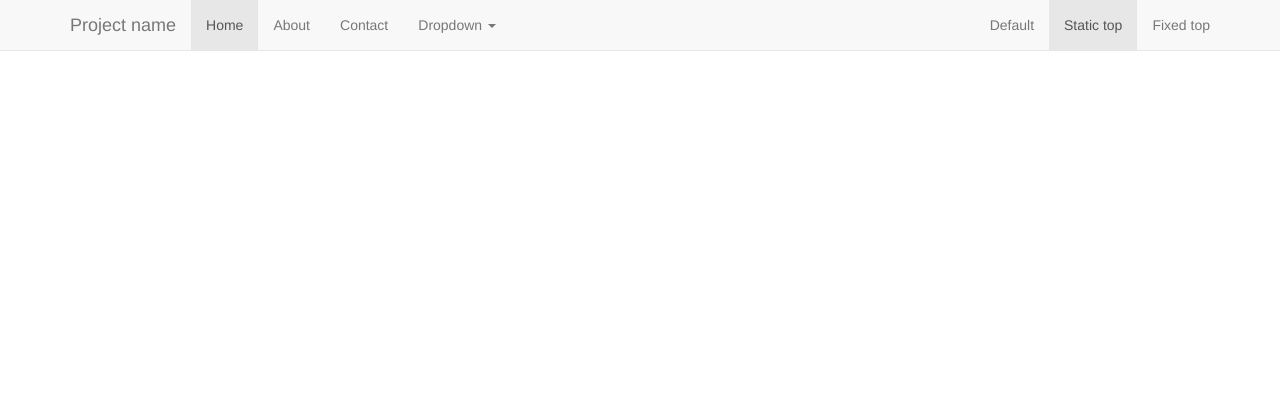
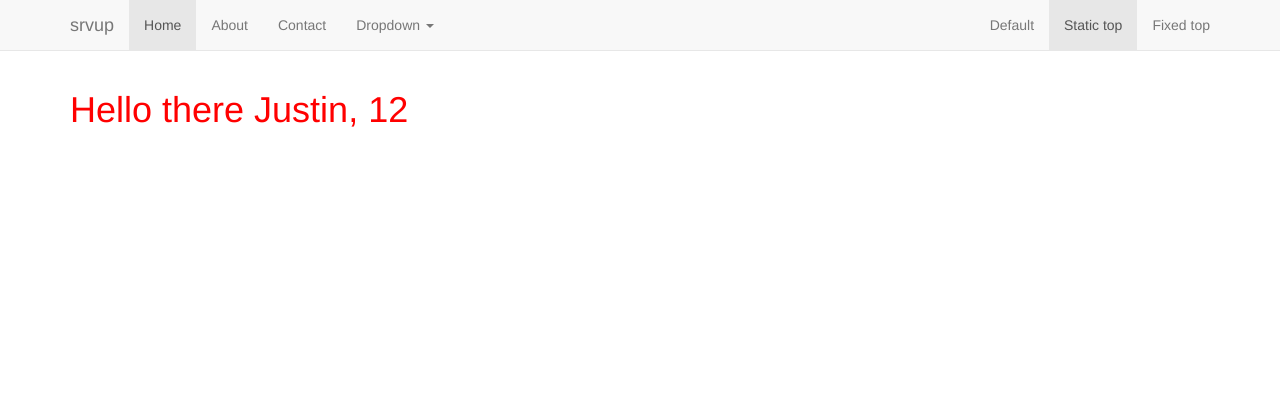
Before and after one commit to codingforentrepreneurs/srvup-membership, a Django app: page / in a window 1280 px wide. Shown: the top 420 px of the page. Run offline with Django 3.2, Linux system fonts and the light colour scheme; some libraries are stand-ins or nearby versions.

Commit message:
5 - Django Templates

```diff
--- a/src/srvup/views.py
+++ b/src/srvup/views.py
@@ -5,5 +5,7 @@ def home(request):
 	name = "Justin"
 	context = {
 		"the_name": name,
+		"number": 12,
 	}
-	return render(request, "base.html", context)
+	return render(request, "home.html", context)
+	#return render_to_response("home.html", context, context_instance=RequestContext(request))
--- a/src/templates/base.html
+++ b/src/templates/base.html
@@ -9,7 +9,8 @@
     <meta name="author" content="">
     <link rel="icon" href="../../favicon.ico">
 
-    <title>Static Top Navbar Example for Bootstrap</title>
+
+    <title>{% block title %}{% endblock %}srvup Project</title>
 
     <!-- Bootstrap core CSS -->
     <!-- <link href="../../dist/css/bootstrap.min.css" rel="stylesheet"> -->
@@ -25,66 +26,22 @@
 	.navbar-static-top {
 	  margin-bottom: 19px;
 	}
+	{% block style %}
+
+	{% endblock %}
 	</style>
+	{% include 'extra_head_info.html' %}
 
-    <!-- Just for debugging purposes. Don't actually copy these 2 lines! -->
-    <!--[if lt IE 9]><script src="../../assets/js/ie8-responsive-file-warning.js"></script><![endif]
-    <script src="http://getbootstrap.com/assets/js/ie-emulation-modes-warning.js"></script>
-
-
-	<script src="{% static 'js/ie-emulation-modes-warning.js' %}" ></script> -->
-
-
-    <!-- HTML5 shim and Respond.js for IE8 support of HTML5 elements and media queries -->
-    <!--[if lt IE 9]>
-      <script src="https://oss.maxcdn.com/html5shiv/3.7.2/html5shiv.min.js"></script>
-      <script src="https://oss.maxcdn.com/respond/1.4.2/respond.min.js"></script>
-    <![endif]-->
   </head>
 
   <body>
 
-    <!-- Static navbar -->
-    <nav class="navbar navbar-default navbar-static-top">
-      <div class="container">
-        <div class="navbar-header">
-          <button type="button" class="navbar-toggle collapsed" data-toggle="collapse" data-target="#navbar" aria-expanded="false" aria-controls="navbar">
-            <span class="sr-only">Toggle navigation</span>
-            <span class="icon-bar"></span>
-            <span class="icon-bar"></span>
-            <span class="icon-bar"></span>
-          </button>
-          <a class="navbar-brand" href="#">Project name</a>
-        </div>
-        <div id="navbar" class="navbar-collapse collapse">
-          <ul class="nav navbar-nav">
-            <li class="active"><a href="#">Home</a></li>
-            <li><a href="#about">About</a></li>
-            <li><a href="#contact">Contact</a></li>
-            <li class="dropdown">
-              <a href="#" class="dropdown-toggle" data-toggle="dropdown" role="button" aria-expanded="false">Dropdown <span class="caret"></span></a>
-              <ul class="dropdown-menu" role="menu">
-                <li><a href="#">Action</a></li>
-                <li><a href="#">Another action</a></li>
-                <li><a href="#">Something else here</a></li>
-                <li class="divider"></li>
-                <li class="dropdown-header">Nav header</li>
-                <li><a href="#">Separated link</a></li>
-                <li><a href="#">One more separated link</a></li>
-              </ul>
-            </li>
-          </ul>
-          <ul class="nav navbar-nav navbar-right">
-            <li><a href="../navbar/">Default</a></li>
-            <li class="active"><a href="./">Static top <span class="sr-only">(current)</span></a></li>
-            <li><a href="../navbar-fixed-top/">Fixed top</a></li>
-          </ul>
-        </div><!--/.nav-collapse -->
-      </div>
-    </nav>
+  {% include 'navbar.html' %}
 
 
     <div class="container">
+    	{% block content %}
+    	{% endblock %}
 
       <!-- Main component for a primary marketing message or call to action
       <div class="jumbotron">
@@ -98,16 +55,8 @@
 
     </div> <!-- /container -->
 
+    {% include 'javascript.html' %}
 
-    <!-- Bootstrap core JavaScript
-    ================================================== -->
-    <!-- Placed at the end of the document so the pages load faster -->
-    <script src="https://ajax.googleapis.com/ajax/libs/jquery/1.11.1/jquery.min.js"></script>
-    <!-- <script src="../../dist/js/bootstrap.min.js"></script>
-     Latest compiled and minified JavaScript -->
-	<script src="https://maxcdn.bootstrapcdn.com/bootstrap/3.3.1/js/bootstrap.min.js"></script>
-    <!-- IE10 viewport hack for Surface/desktop Windows 8 bug -->
-    <script src="{% static 'js/ie10-viewport-bug-workaround.js' %}"></script>
 
   </body>
 </html>
--- /dev/null
+++ b/src/templates/extra_head_info.html
@@ -0,0 +1,14 @@
+{% load staticfiles %}
+<!-- Just for debugging purposes. Don't actually copy these 2 lines! -->
+<!--[if lt IE 9]><script src="../../assets/js/ie8-responsive-file-warning.js"></script><![endif]
+<script src="http://getbootstrap.com/assets/js/ie-emulation-modes-warning.js"></script>
+
+
+<script src="{% static 'js/ie-emulation-modes-warning.js' %}" ></script> -->
+
+
+<!-- HTML5 shim and Respond.js for IE8 support of HTML5 elements and media queries -->
+<!--[if lt IE 9]>
+  <script src="https://oss.maxcdn.com/html5shiv/3.7.2/html5shiv.min.js"></script>
+  <script src="https://oss.maxcdn.com/respond/1.4.2/respond.min.js"></script>
+<![endif]-->
--- /dev/null
+++ b/src/templates/home.html
@@ -0,0 +1,18 @@
+{% extends "base.html" %}
+
+{% block title %}Welcome | {% endblock %}
+
+<style>
+{% block style %}
+h1 {
+	color: red;
+}
+{% endblock %}
+</style>
+
+
+{% block content %}
+
+<h1>Hello there {{ the_name }}, {{ number }}</h1>
+
+{% endblock %}
--- /dev/null
+++ b/src/templates/javascript.html
@@ -0,0 +1,10 @@
+{% load staticfiles %}
+<!-- Bootstrap core JavaScript
+================================================== -->
+<!-- Placed at the end of the document so the pages load faster -->
+<script src="https://ajax.googleapis.com/ajax/libs/jquery/1.11.1/jquery.min.js"></script>
+<!-- <script src="../../dist/js/bootstrap.min.js"></script>
+ Latest compiled and minified JavaScript -->
+<script src="https://maxcdn.bootstrapcdn.com/bootstrap/3.3.1/js/bootstrap.min.js"></script>
+<!-- IE10 viewport hack for Surface/desktop Windows 8 bug -->
+<script src="{% static 'js/ie10-viewport-bug-workaround.js' %}"></script>
--- /dev/null
+++ b/src/templates/navbar.html
@@ -0,0 +1,39 @@
+
+    <!-- Static navbar -->
+    <nav class="navbar navbar-default navbar-static-top">
+      <div class="container">
+        <div class="navbar-header">
+          <button type="button" class="navbar-toggle collapsed" data-toggle="collapse" data-target="#navbar" aria-expanded="false" aria-controls="navbar">
+            <span class="sr-only">Toggle navigation</span>
+            <span class="icon-bar"></span>
+            <span class="icon-bar"></span>
+            <span class="icon-bar"></span>
+          </button>
+          <a class="navbar-brand" href="#">srvup</a>
+        </div>
+        <div id="navbar" class="navbar-collapse collapse">
+          <ul class="nav navbar-nav">
+            <li class="active"><a href="#">Home</a></li>
+            <li><a href="#about">About</a></li>
+            <li><a href="#contact">Contact</a></li>
+            <li class="dropdown">
+              <a href="#" class="dropdown-toggle" data-toggle="dropdown" role="button" aria-expanded="false">Dropdown <span class="caret"></span></a>
+              <ul class="dropdown-menu" role="menu">
+                <li><a href="#">Action</a></li>
+                <li><a href="#">Another action</a></li>
+                <li><a href="#">Something else here</a></li>
+                <li class="divider"></li>
+                <li class="dropdown-header">Nav header</li>
+                <li><a href="#">Separated link</a></li>
+                <li><a href="#">One more separated link</a></li>
+              </ul>
+            </li>
+          </ul>
+          <ul class="nav navbar-nav navbar-right">
+            <li><a href="../navbar/">Default</a></li>
+            <li class="active"><a href="./">Static top <span class="sr-only">(current)</span></a></li>
+            <li><a href="../navbar-fixed-top/">Fixed top</a></li>
+          </ul>
+        </div><!--/.nav-collapse -->
+      </div>
+    </nav>
```
Also changed, not shown: 1 other file.
